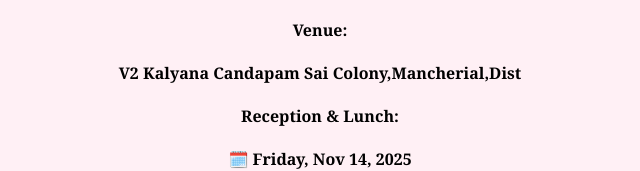
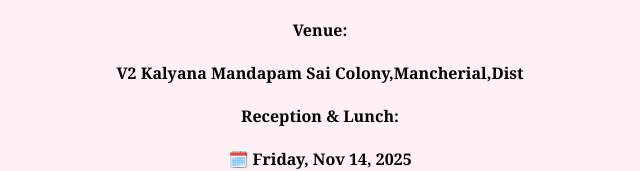
Before and after one commit to Gangarapuganesh/HarishKumar-Wedding, a plain HTML site: page index.html in a window 1280 px wide. Shown: the part 1307-1478 px from the top of the page, 320-960 px from the left. Drawn offline with nearby package versions, Linux system fonts and the light colour scheme.

Commit message:
Update index.html

```diff
--- a/index.html
+++ b/index.html
@@ -204,7 +204,7 @@
      📍 V2 Kalyana Mandapam Sai Colony,Mancherial,Dist</p>
 
   <h4>Venue:</h4>
-  <p><strong>V2 Kalyana Candapam Sai Colony,Mancherial,Dist</p>
+  <p><strong>V2 Kalyana Mandapam Sai Colony,Mancherial,Dist</p>
 
   <h4>Reception & Lunch:</h4>
   <p>🗓️ Friday, Nov 14, 2025<br>
```
